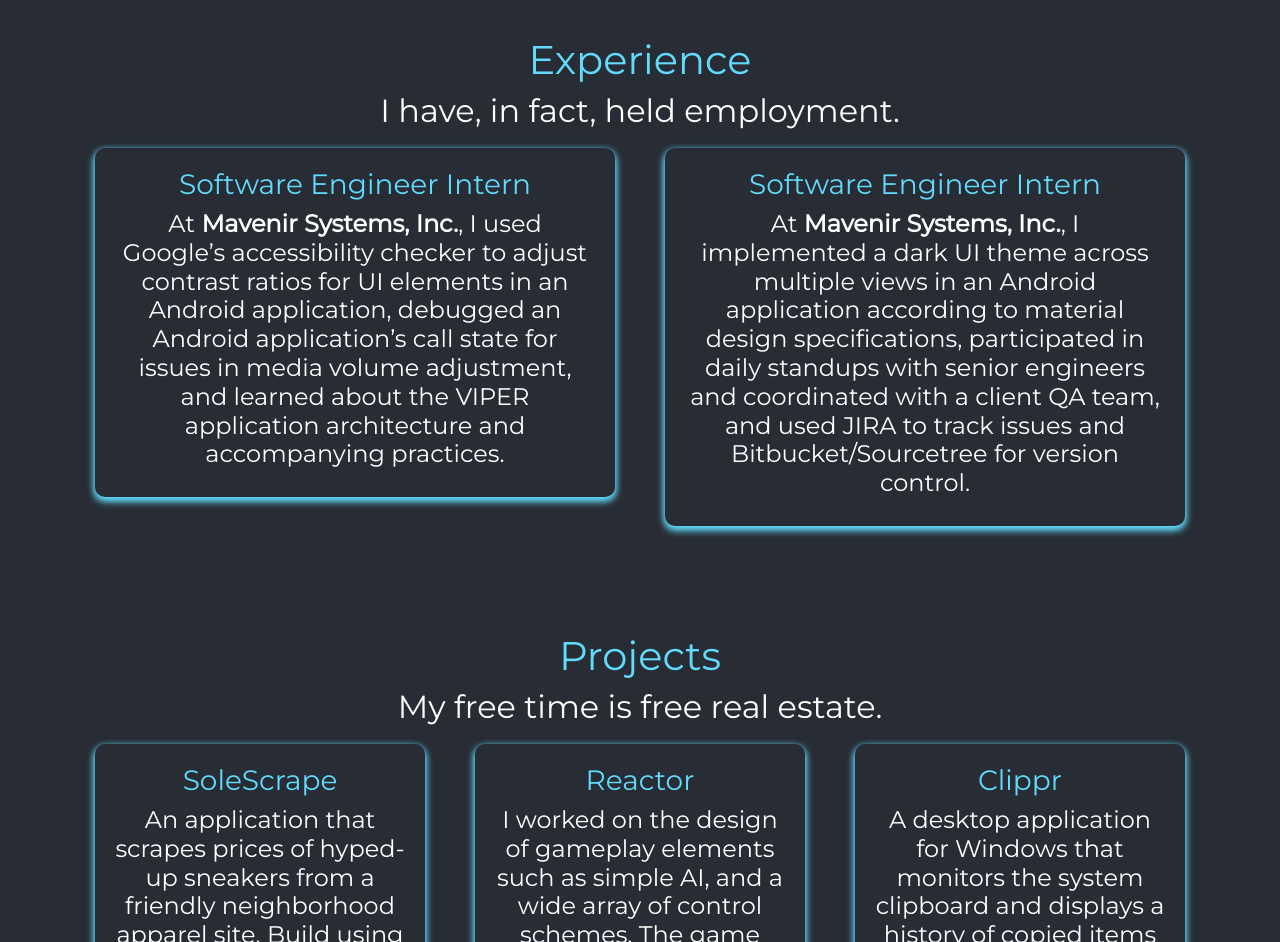
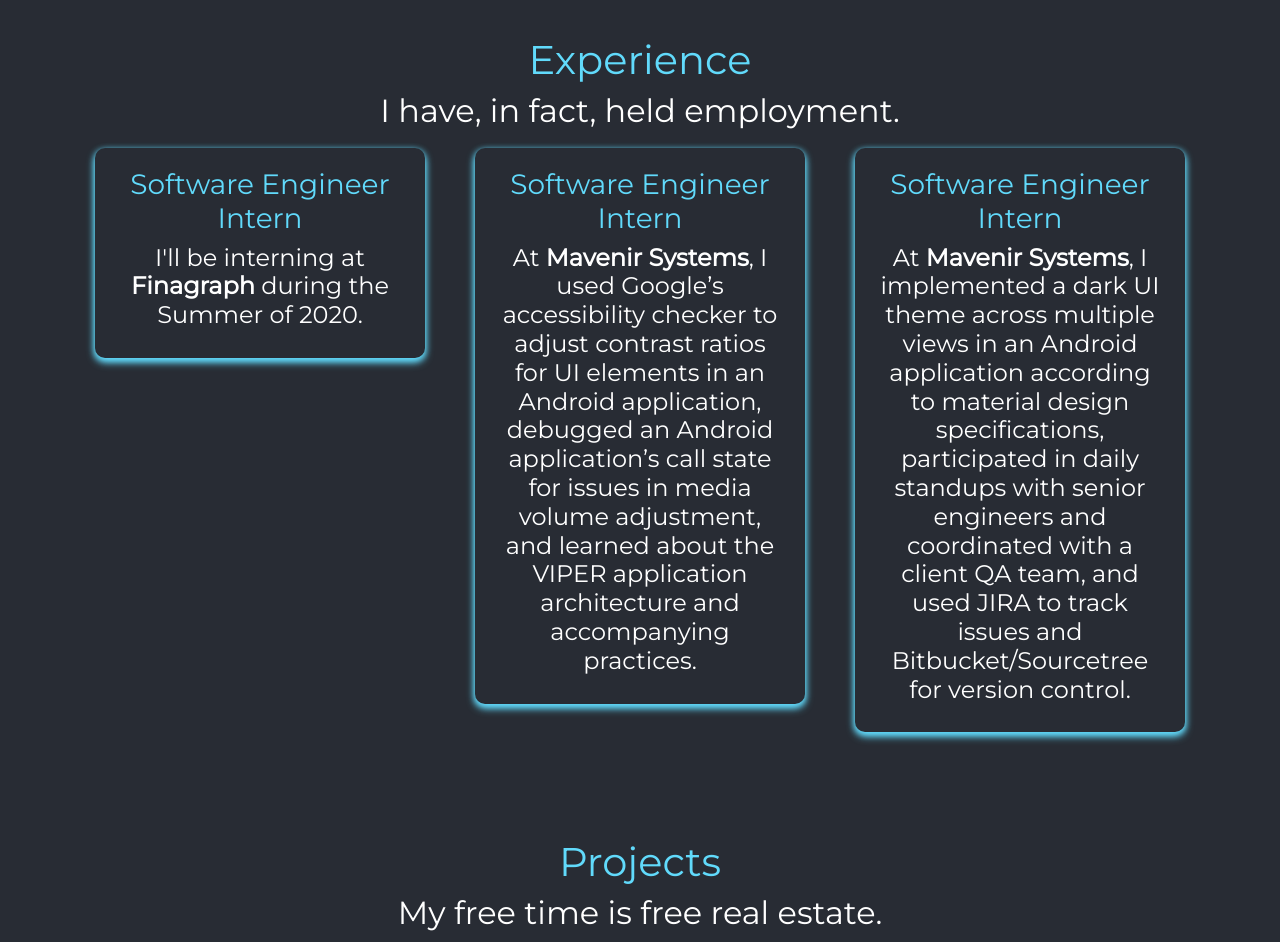
Before and after one commit to vivkpatl/portfolio, a React (Create React App) app: page / in a window 1280 px wide. Shown: the part 780-1722 px from the top of the page. Built offline with nearby package versions, Linux system fonts and the light colour scheme.

Commit message:
Updated with summer 2020 internship

```diff
--- a/src/App.js
+++ b/src/App.js
@@ -1,6 +1,6 @@
 import React from 'react';
 
-//Compiles the Sass CSS with the node-sass package
+//Compiles the Sass CSS with node-sass
 import './App.scss';
 
 
@@ -28,10 +28,18 @@
 
             <div className="row">
 
+            <div className="col-sm mb-3">
+
+                <Card title="Software Engineer Intern">
+                  I'll be interning at <strong>Finagraph</strong> during the Summer of 2020.
+                </Card>
+
+            </div>
+
               <div className="col-sm mb-3">
 
                 <Card title="Software Engineer Intern">
-                  At <strong>Mavenir Systems, Inc.</strong>, I used Google’s accessibility checker to adjust contrast ratios for UI elements
+                  At <strong>Mavenir Systems</strong>, I used Google’s accessibility checker to adjust contrast ratios for UI elements
                   in an Android application, debugged an Android application’s call state for issues in media volume adjustment, and learned about the
                   VIPER application architecture and accompanying practices.
                 </Card>
@@ -41,7 +49,7 @@
               <div className="col-sm mb-3">
 
                 <Card title="Software Engineer Intern">
-                  At <strong>Mavenir Systems, Inc.</strong>, I implemented a dark UI theme across multiple views in an Android application
+                  At <strong>Mavenir Systems</strong>, I implemented a dark UI theme across multiple views in an Android application
                   according to material design specifications, participated in daily standups with senior engineers and coordinated with a client QA team,
                   and used JIRA to track issues and Bitbucket/Sourcetree for version control.
                 </Card>
```
